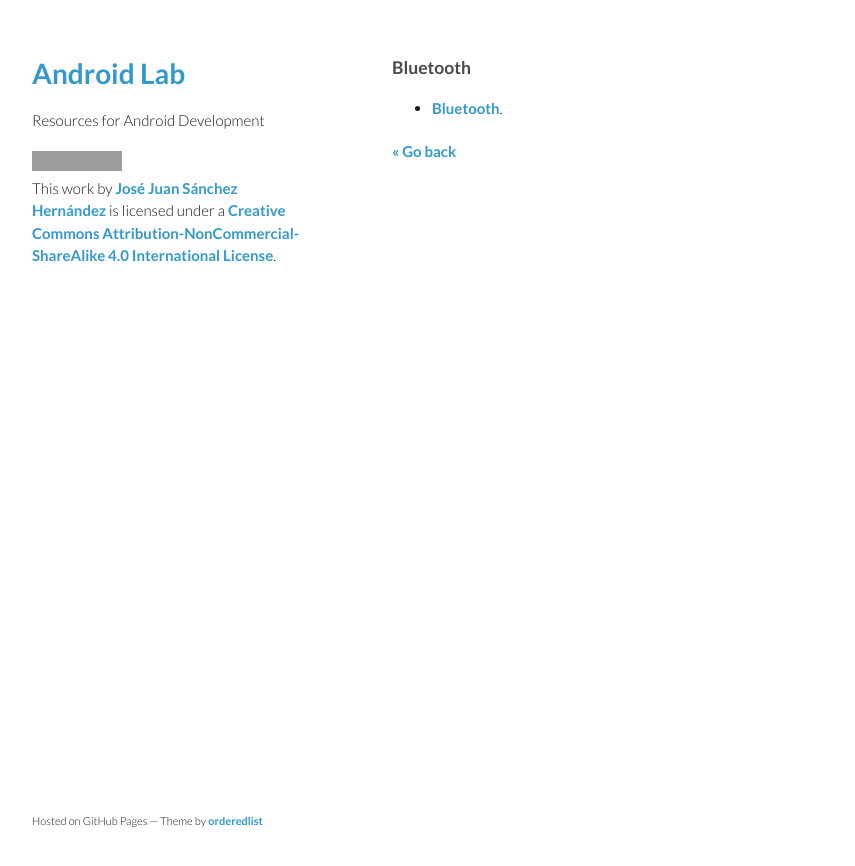
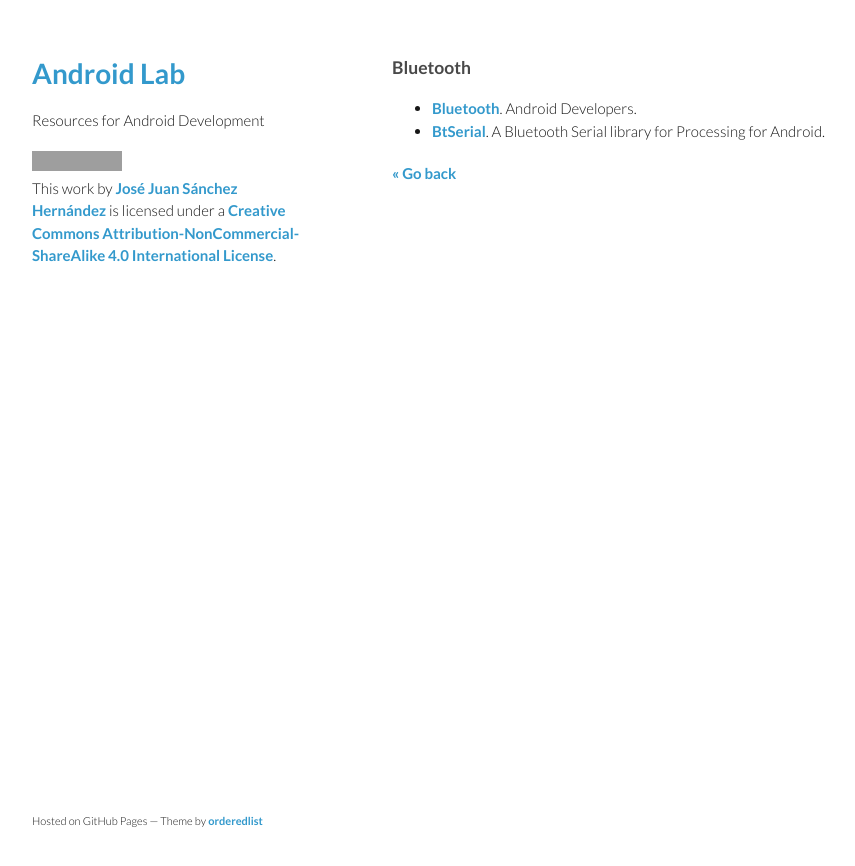
Before and after one commit to josejuansanchez/josejuansanchez.github.io, a Jekyll site: the page built from androidlab/android_bluetooth.md, in a window 1280 px wide. Shown: the top 866 px of the page, without its empty margins (178-1033 px from the left). Built offline with Jekyll 4.4.1, drawn with Linux system fonts in a browser that asks for light colours; grey boxes are pictures that could not be loaded.

Commit message:
Update android_bluetooth.md

```diff
--- a/androidlab/android_bluetooth.md
+++ b/androidlab/android_bluetooth.md
@@ -5,6 +5,7 @@
 
 ### Bluetooth
 
-  * [Bluetooth](http://developer.android.com/guide/topics/connectivity/bluetooth.html).
+  * [Bluetooth](http://developer.android.com/guide/topics/connectivity/bluetooth.html). Android Developers.
+  * [BtSerial](https://github.com/arduino/BtSerial). A Bluetooth Serial library for Processing for Android.
 
 [&laquo; Go back](./)
```
